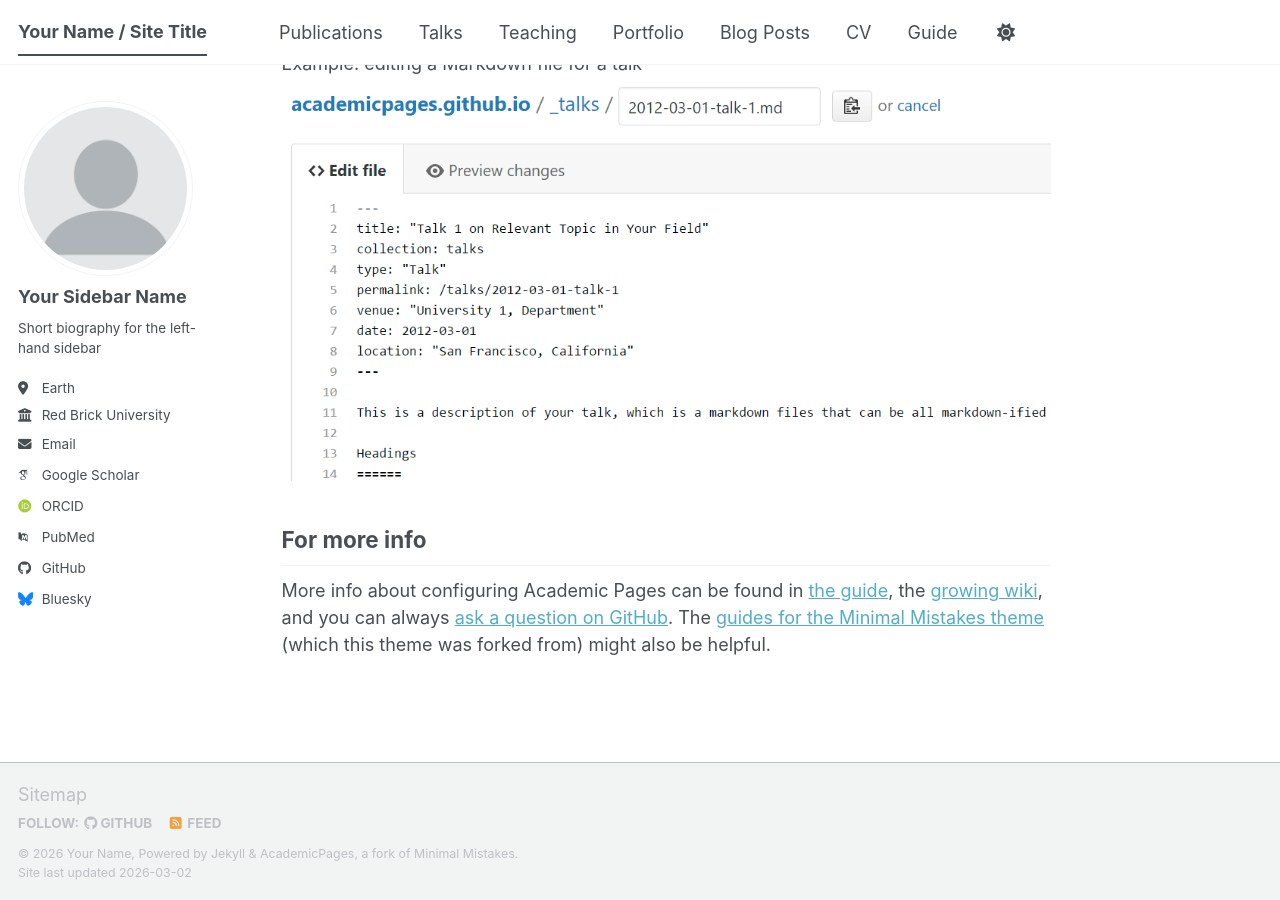
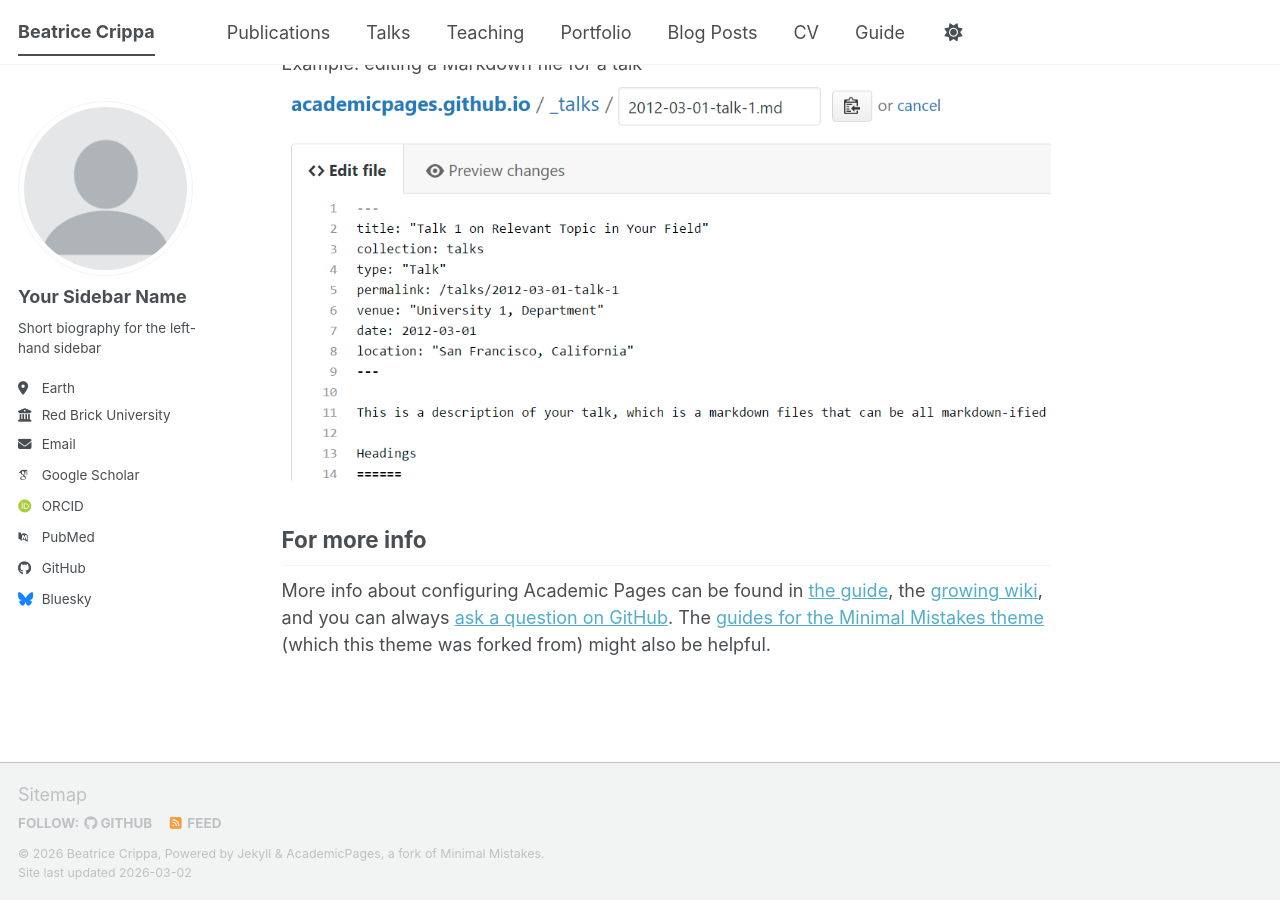
Before and after one commit to beatricecrippa/personal_website, a Jekyll site: the page built from _pages/about.md, in a window 1280 px wide and 900 px high, scrolled down 2720 px. Built offline with Jekyll 4.4.1, drawn with Linux system fonts in a browser that asks for light colours; some web fonts are replaced; a script bundle is joined from its source files by our own code; library files that are not in the unit come from our copies.

Commit message:
added name

```diff
--- a/_config.yml
+++ b/_config.yml
@@ -9,9 +9,9 @@
 # Basic Site Settings
 locale                   : "en-US"
 site_theme               : "default" # The available themes options are "default", "air", "sunrise", "mint", "dirt" and "contrast"
-title                    : "Your Name / Site Title"
+title                    : "Beatrice Crippa"
 title_separator          : "-"
-name                     : &name "Your Name"
+name                     : &name "Beatrice Crippa"
 description              : &description "Your Name's academic portfolio"   # Update this with a general description of your site, this is the default if not overridden by a page
 url                      : https://academicpages.github.io # The base hostname & protocol for your site e.g. "https://[your GitHub username].github.io",
                                                            # or if you already have some other page hosted on Github then use "https://[your GitHub username].github.io/[Your Repo Name]"
```
